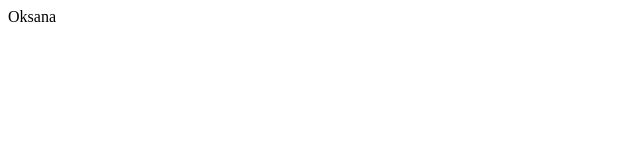
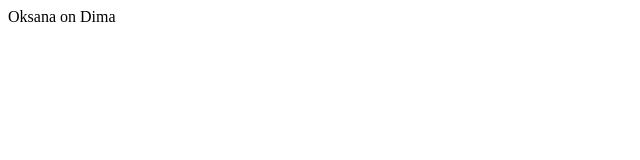
Before and after one commit to Java50OksanaSpivak/html-css-Home-Work, a plain HTML site: page index.html in a window 1280 px wide. Shown: the full height of the page, 0-640 px from the left. Drawn offline with Linux system fonts and the light colour scheme.

Commit message:
adds Dima

```diff
--- a/index.html
+++ b/index.html
@@ -7,6 +7,6 @@
     <title>Oksana</title>
 </head>
 <body>
-     Oksana
+     Oksana on Dima
 </body>
 </html>
```
